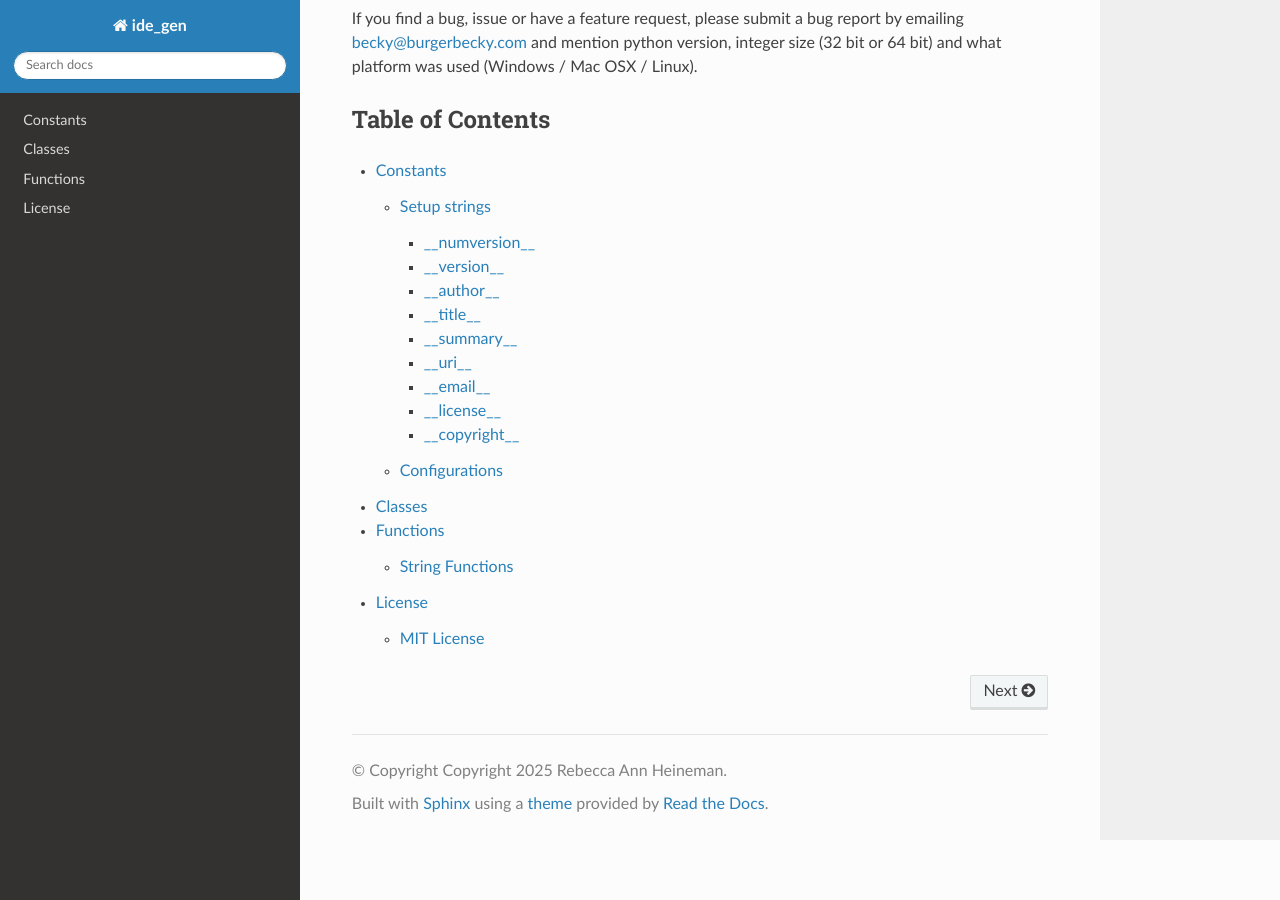
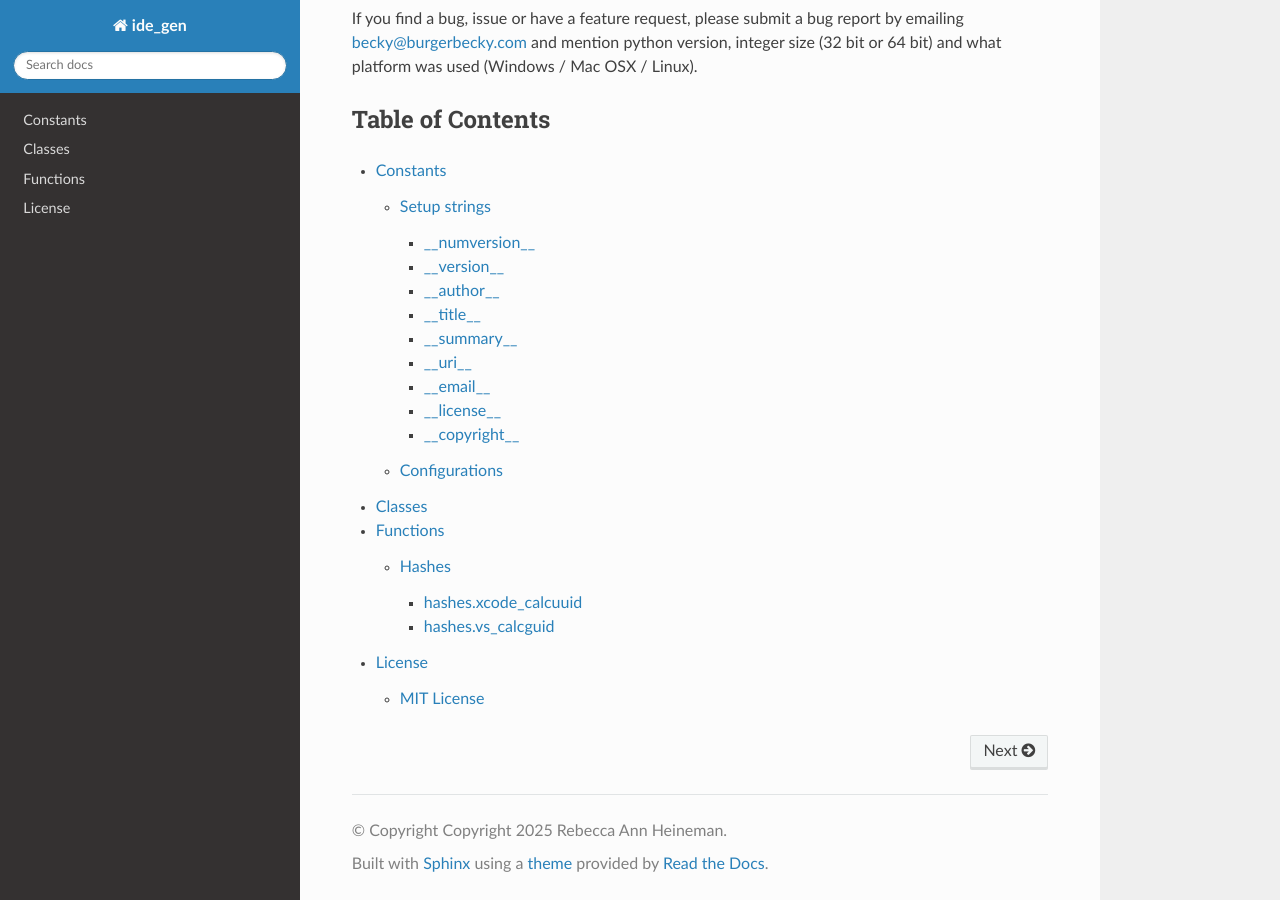
Before and after one commit to burgerbecky/ide-gen, a Sphinx documentation site: the page built from docs/index.rst, in a window 1280 px wide and 900 px high, scrolled down 683 px. Built offline with Sphinx 7.4.7 and the Read the Docs theme 3.1.0, drawn with Linux system fonts in a browser that asks for light colours.

Commit message:
Added functions to Sphinx

```diff
--- a/docs/functions.rst
+++ b/docs/functions.rst
@@ -1,5 +1,13 @@
 Functions
 =========
 
-String Functions
-----------------
+Hashes
+------
+
+hashes.xcode_calcuuid
+^^^^^^^^^^^^^^^^^^^^^
+.. doxygenfunction:: ide_gen::hashes::xcode_calcuuid
+
+hashes.vs_calcguid
+^^^^^^^^^^^^^^^^^^
+.. doxygenfunction:: ide_gen::hashes::vs_calcguid
--- a/pyproject.toml
+++ b/pyproject.toml
@@ -1,5 +1,5 @@
 [build-system]
-requires = ["setuptools"]
+requires = ["setuptools", "burger"]
 build-backend = "setuptools.build_meta"
 
 [project]
```
